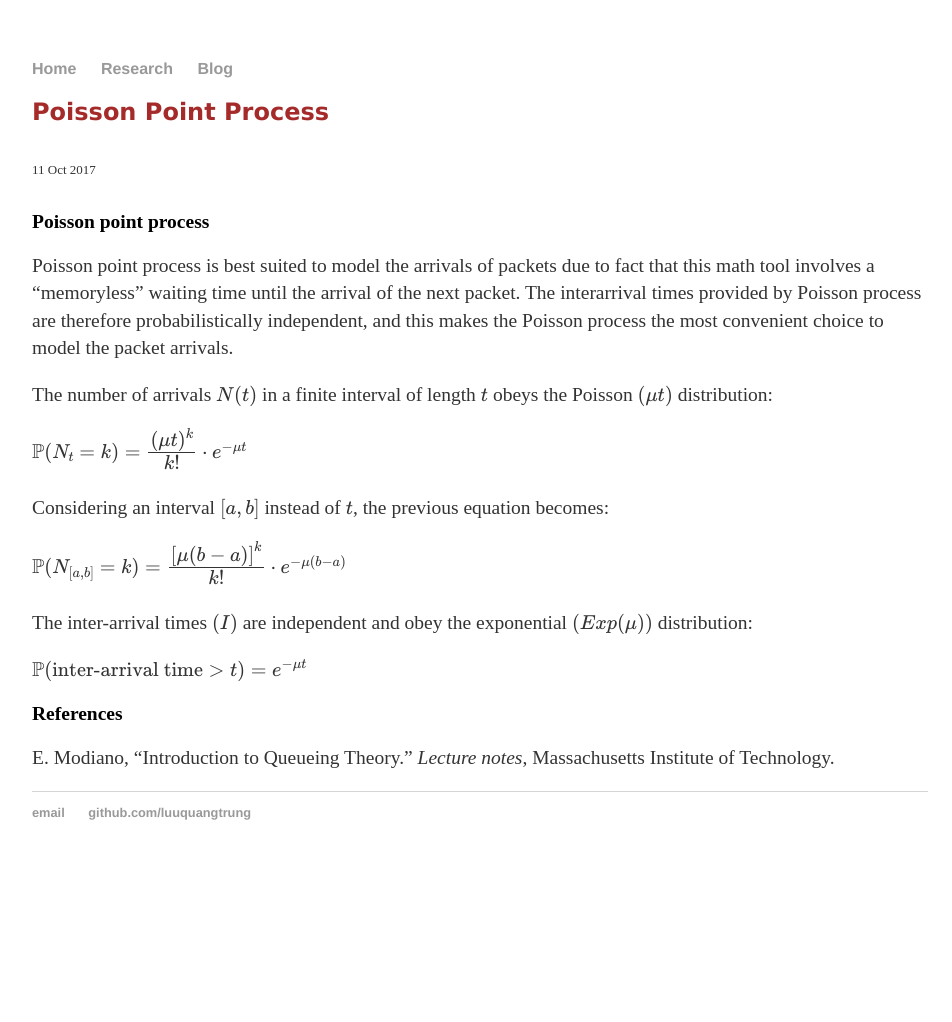
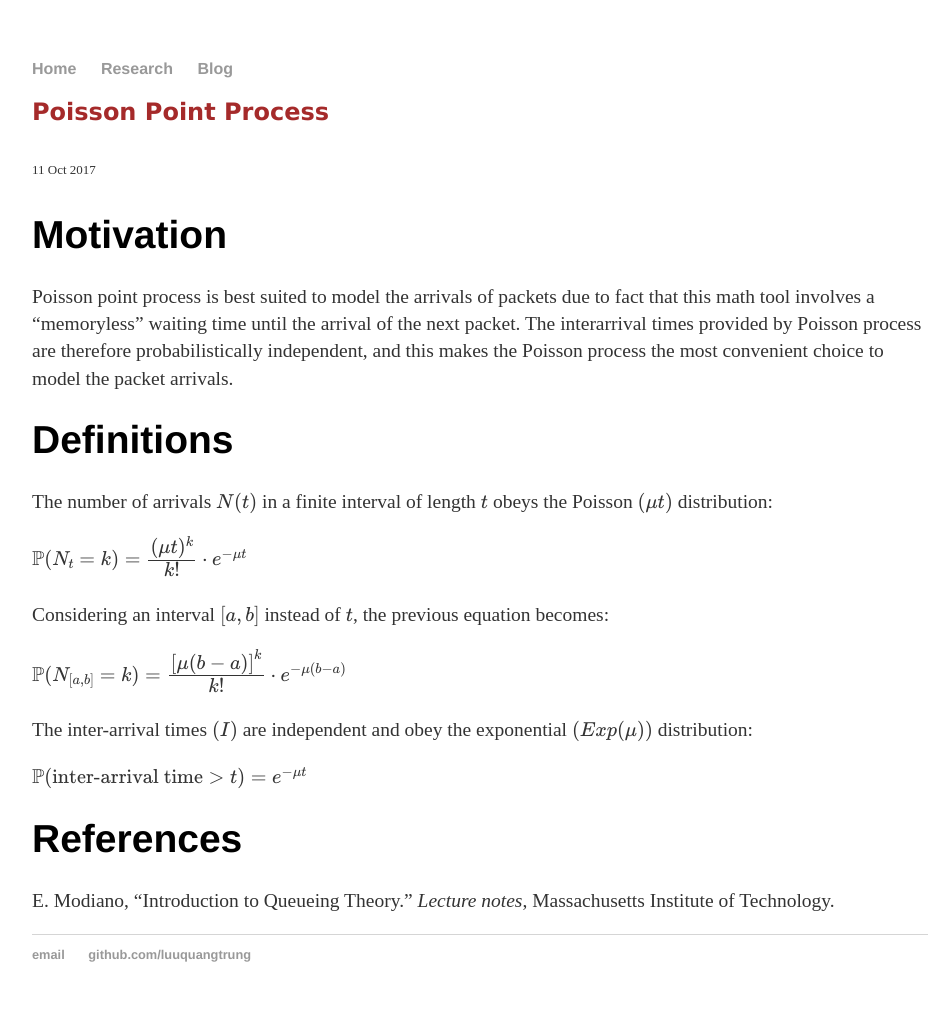
Before and after one commit to luuquangtrung/luuquangtrung.github.io_v1, a Jekyll site: the page built from _posts/2017-10-11-poisson-point-process.md, in a window 1280 px wide. Shown: the whole page, without its empty margins (160-1112 px from the left). Built offline with Jekyll 4.4.1, drawn with Linux system fonts in a browser that asks for light colours; our own code applies the rules of GitHub Pages for plain Markdown files; formulas are drawn with MathJax 3; before the commit the page ends 900 px from its top, so only the background shows below that.

Commit message:
Update 2017-10-11-poisson-point-process.md

```diff
--- a/_posts/2017-10-11-poisson-point-process.md
+++ b/_posts/2017-10-11-poisson-point-process.md
@@ -1,9 +1,11 @@
-## Poisson point process
+# Motivation
 
 Poisson point process is best suited to model the arrivals of packets due to fact that this math tool
 involves a "memoryless" waiting time until the arrival of the next packet. The interarrival times provided
 by Poisson process are therefore probabilistically independent, and this makes the Poisson process the most
 convenient choice to model the packet arrivals.
+
+# Definitions
 
 The number of arrivals \\( N(t) \\) in a finite interval of length \\( t \\) obeys the Poisson \\( (\mu t) \\) distribution:
 
@@ -18,6 +20,6 @@ The inter-arrival times \\( (I) \\) are independent and obey the exponential  \\
 \\( \mathbb{P} ( \text{inter-arrival time} > t ) = e^{-\mu t} \\)
 
 
-## References
+# References
 
 E. Modiano, "Introduction to Queueing Theory." *Lecture notes*, Massachusetts Institute of Technology.
```
